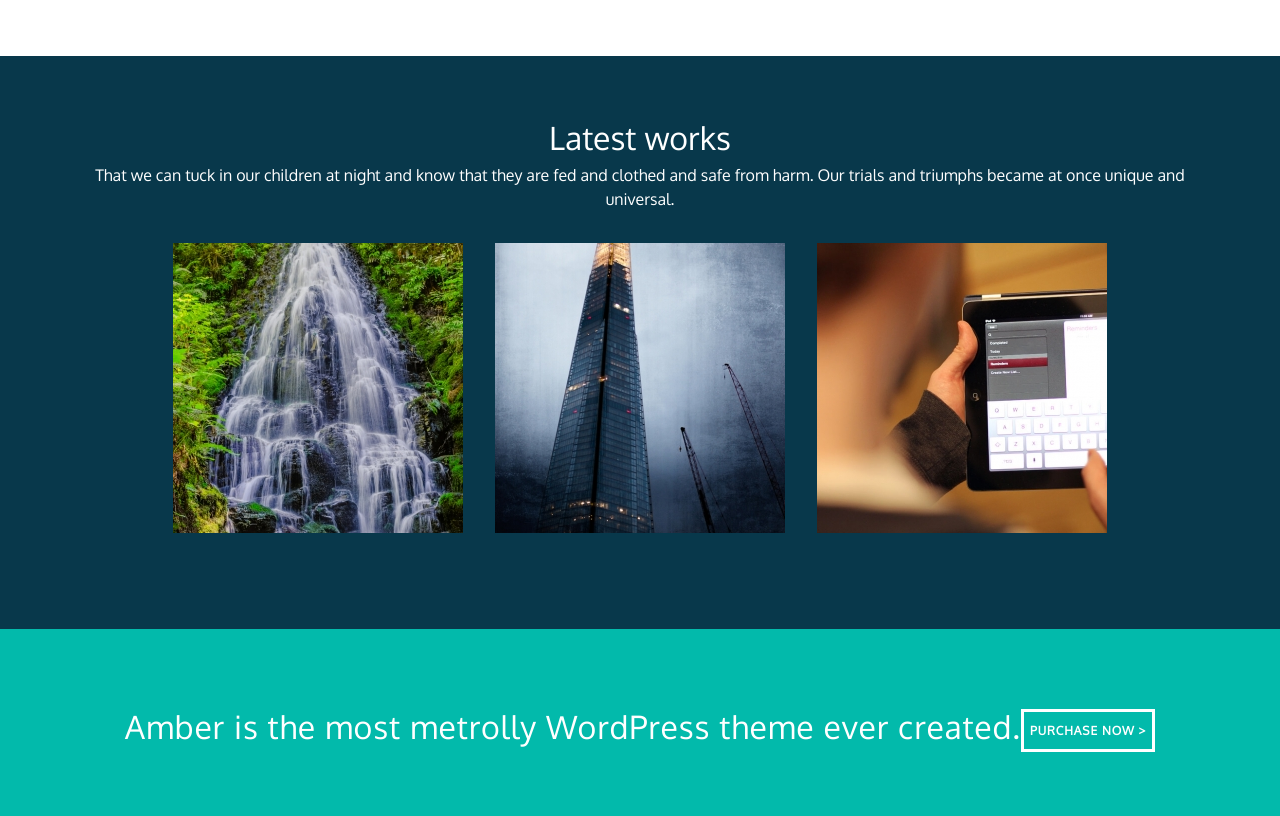
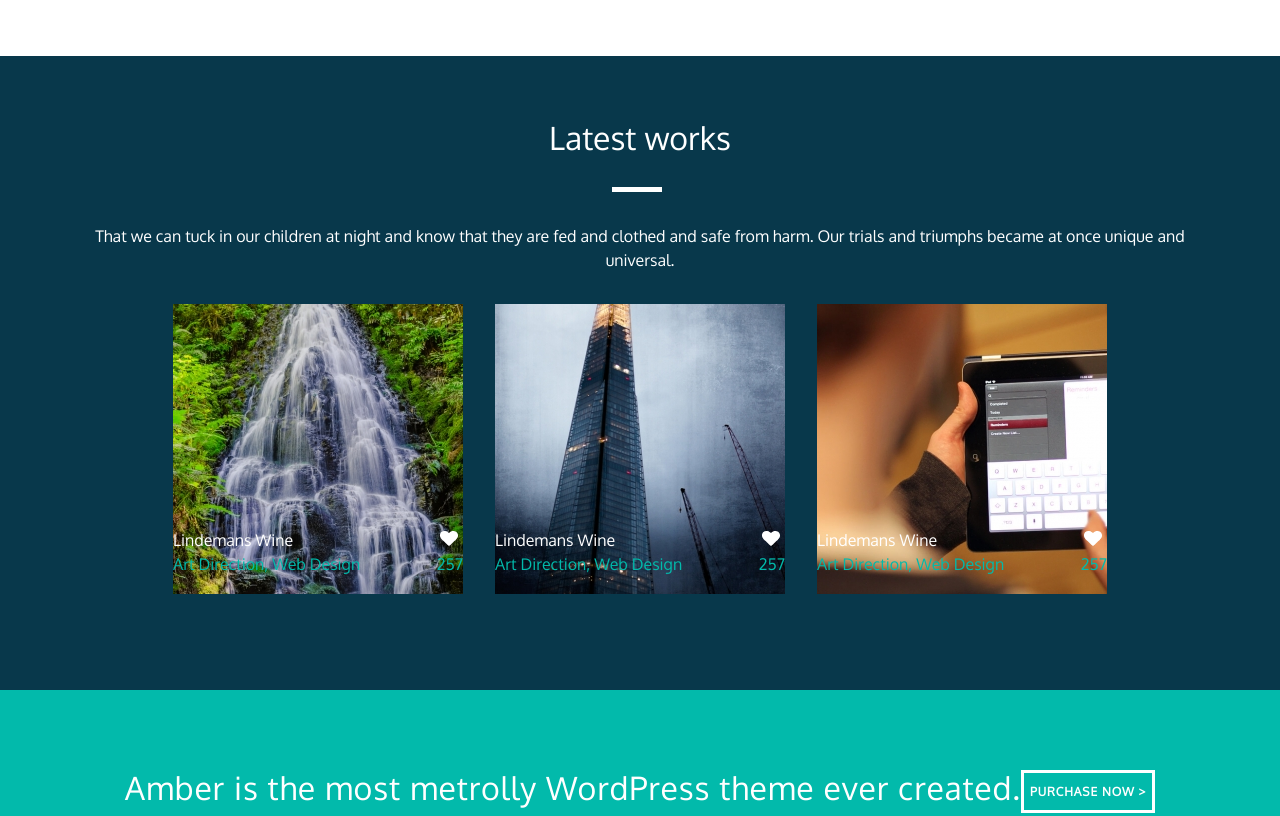
Before and after one commit to BzaBza/portfoli-home-work, a website: page app/index.html in a window 1280 px wide. Shown: the part 1060-1876 px from the top of the page. Drawn offline with nearby package versions, Linux system fonts and the light colour scheme; a script that the page names is missing.

Commit message:
add bottom info in latest-works section

```diff
--- a/app/index.html
+++ b/app/index.html
@@ -72,7 +72,7 @@
 <section class="latest-works">
     <div class="container d-flex justify-content-center flex-wrap text-center">
         <header>
-            <h2>Latest works</h2>
+            <h2 class="latest-work-header">Latest works</h2>
             <p>That we can tuck in our children at night and know that they are fed and clothed and safe from harm. Our
                 trials and triumphs became at once unique and universal.</p>
         </header>
@@ -89,6 +89,10 @@
                         <button type="button" class="fix"></button>
                     </li>
                 </ul>
+                <ul class="works-bottom-info">
+                    <li class="d-flex justify-content-between"><span>Lindemans Wine</span><span class="white-like"></span></li>
+                    <li class="d-flex justify-content-between main-color"><span>Art Direction, Web Design</span><span class="align-right">257</span></li>
+                </ul>
             </li>
             <li><img src="graphic/latest-works/placeimg_290_290_any%20(1).jpg" alt="">
                 <ul class="ellipse">
@@ -102,6 +106,10 @@
                         <button type="button" class="fix"></button>
                     </li>
                 </ul>
+                <ul class="works-bottom-info">
+                    <li class="d-flex justify-content-between"><span>Lindemans Wine</span><span class="white-like"></span></li>
+                    <li class="d-flex justify-content-between main-color"><span>Art Direction, Web Design</span><span>257</span></li>
+                </ul>
             </li>
             <li><img src="graphic/latest-works/placeimg_290_290_any%20(2).jpg" alt="">
                 <ul class="ellipse">
@@ -114,6 +122,10 @@
                     <li>
                         <button type="button" class="fix"></button>
                     </li>
+                </ul>
+                <ul class="works-bottom-info">
+                    <li class="d-flex justify-content-between"><span>Lindemans Wine</span><span class="white-like"></span></li>
+                    <li class="d-flex justify-content-between main-color"><span>Art Direction, Web Design</span><span class="align-right">257</span></li>
                 </ul>
             </li>
         </ul>
--- a/app/sass-styles/index-style/ellipse-button.sass
+++ b/app/sass-styles/index-style/ellipse-button.sass
@@ -14,14 +14,14 @@
       width: 45px
 
 .like
-  background: url("../../graphic/elipse-button/shape-66.png"), $MainColor
+  background: url("../../graphic/elipse-button/shape-67.png"), $MainColor
   height: 19px
   width: 19px
   background-position: center
   background-repeat: no-repeat
 
 .zoom
-  background: url("../../graphic/elipse-button/shape-67.png"), $MainColor
+  background: url("../../graphic/elipse-button/shape-66.png"), $MainColor
   height: 19px
   width: 19px
   background-position: center
--- a/app/sass-styles/index-style/fitures.sass
+++ b/app/sass-styles/index-style/fitures.sass
@@ -6,7 +6,7 @@
   li
     list-style: none
     p
-      margin-left: 4.3em
+      margin-left: 4.2em
 
 .creative-design:before
   width: 39px
--- a/app/sass-styles/index-style/latest-works.sass
+++ b/app/sass-styles/index-style/latest-works.sass
@@ -4,12 +4,38 @@
   background-color: rgba(0, 0, 0, 0.6)
   background-color: #08384b
   color: #ffffff
+
+.latest-work-header:after
+  display: flex
+  margin: 1em 0 1em 47.5%
+  content: ""
+  background: #ffffff
+  width: 50px
+  height: 5px
+
 .slider-latest-works
   display: flex
   li
     display: flex
     margin: 1em
-.slider-latest-works
   li:hover
     .ellipse
       display: block
+    .works-bottom-info
+      display: none
+
+.works-bottom-info
+  position: absolute
+  width: 290px
+  margin-top: 14em
+  li
+    margin: 0
+    display: flex
+
+.white-like
+  background: url("../../graphic/elipse-button/shape-67.png")
+  height: 19px
+  width: 19px
+  background-position: center
+  background-repeat: no-repeat
+  margin-right: 5px
--- a/app/style/index-styles/index-style.css
+++ b/app/style/index-styles/index-style.css
@@ -11,14 +11,14 @@
     width: 45px; }
 
 .like {
-  background: url("../../graphic/elipse-button/shape-66.png"), #02baab;
+  background: url("../../graphic/elipse-button/shape-67.png"), #02baab;
   height: 19px;
   width: 19px;
   background-position: center;
   background-repeat: no-repeat; }
 
 .zoom {
-  background: url("../../graphic/elipse-button/shape-67.png"), #02baab;
+  background: url("../../graphic/elipse-button/shape-66.png"), #02baab;
   height: 19px;
   width: 19px;
   background-position: center;
@@ -58,7 +58,7 @@
   .features-content li {
     list-style: none; }
     .features-content li p {
-      margin-left: 4.3em; }
+      margin-left: 4.2em; }
 
 .creative-design:before {
   width: 39px;
@@ -109,14 +109,39 @@
   background-color: #08384b;
   color: #ffffff; }
 
+.latest-work-header:after {
+  display: flex;
+  margin: 1em 0 1em 47.5%;
+  content: "";
+  background: #ffffff;
+  width: 50px;
+  height: 5px; }
+
 .slider-latest-works {
   display: flex; }
   .slider-latest-works li {
     display: flex;
     margin: 1em; }
+  .slider-latest-works li:hover .ellipse {
+    display: block; }
+  .slider-latest-works li:hover .works-bottom-info {
+    display: none; }
 
-.slider-latest-works li:hover .ellipse {
-  display: block; }
+.works-bottom-info {
+  position: absolute;
+  width: 290px;
+  margin-top: 14em; }
+  .works-bottom-info li {
+    margin: 0;
+    display: flex; }
+
+.white-like {
+  background: url("../../graphic/elipse-button/shape-67.png");
+  height: 19px;
+  width: 19px;
+  background-position: center;
+  background-repeat: no-repeat;
+  margin-right: 5px; }
 
 .our-team {
   padding-bottom: 5em; }
```
